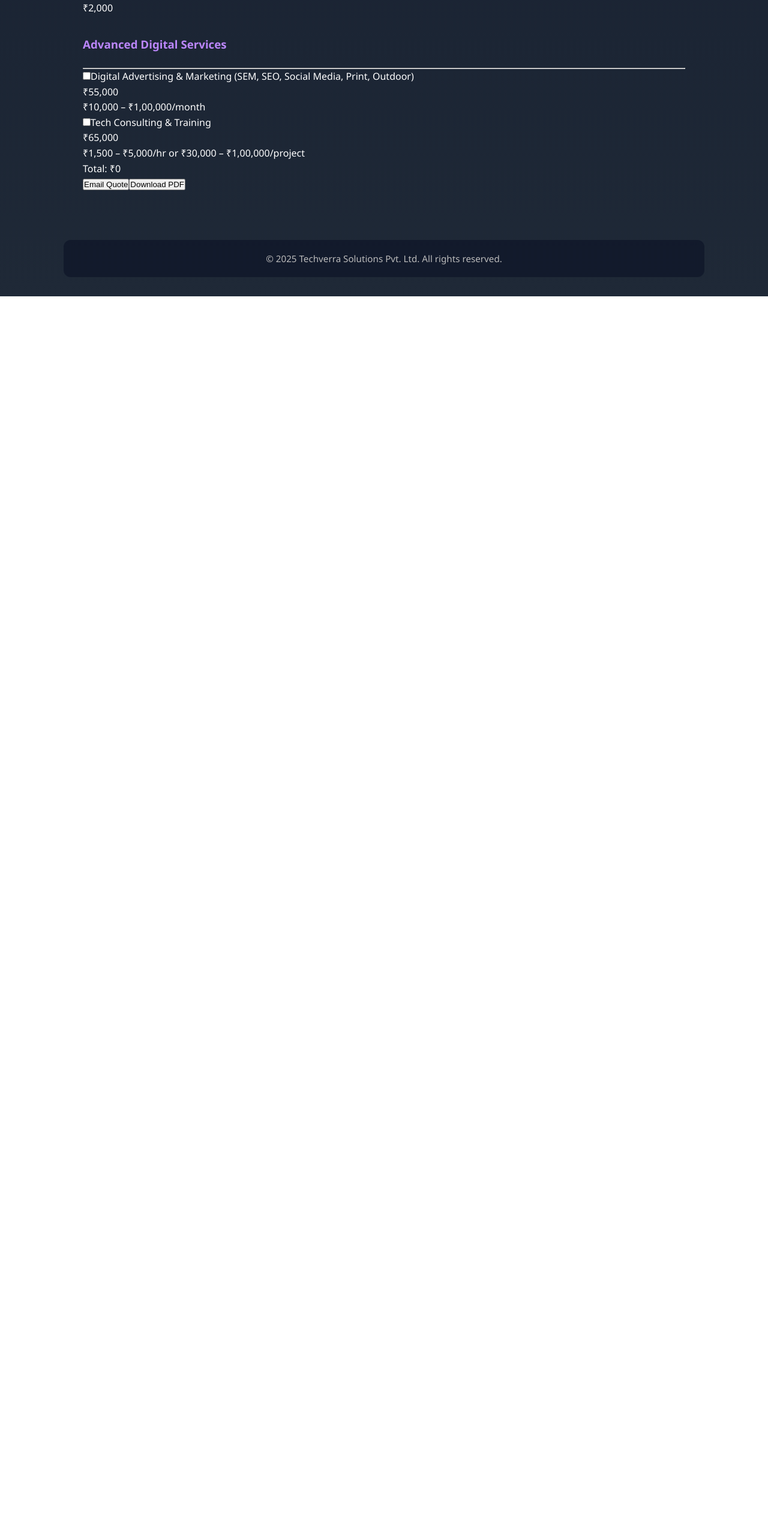
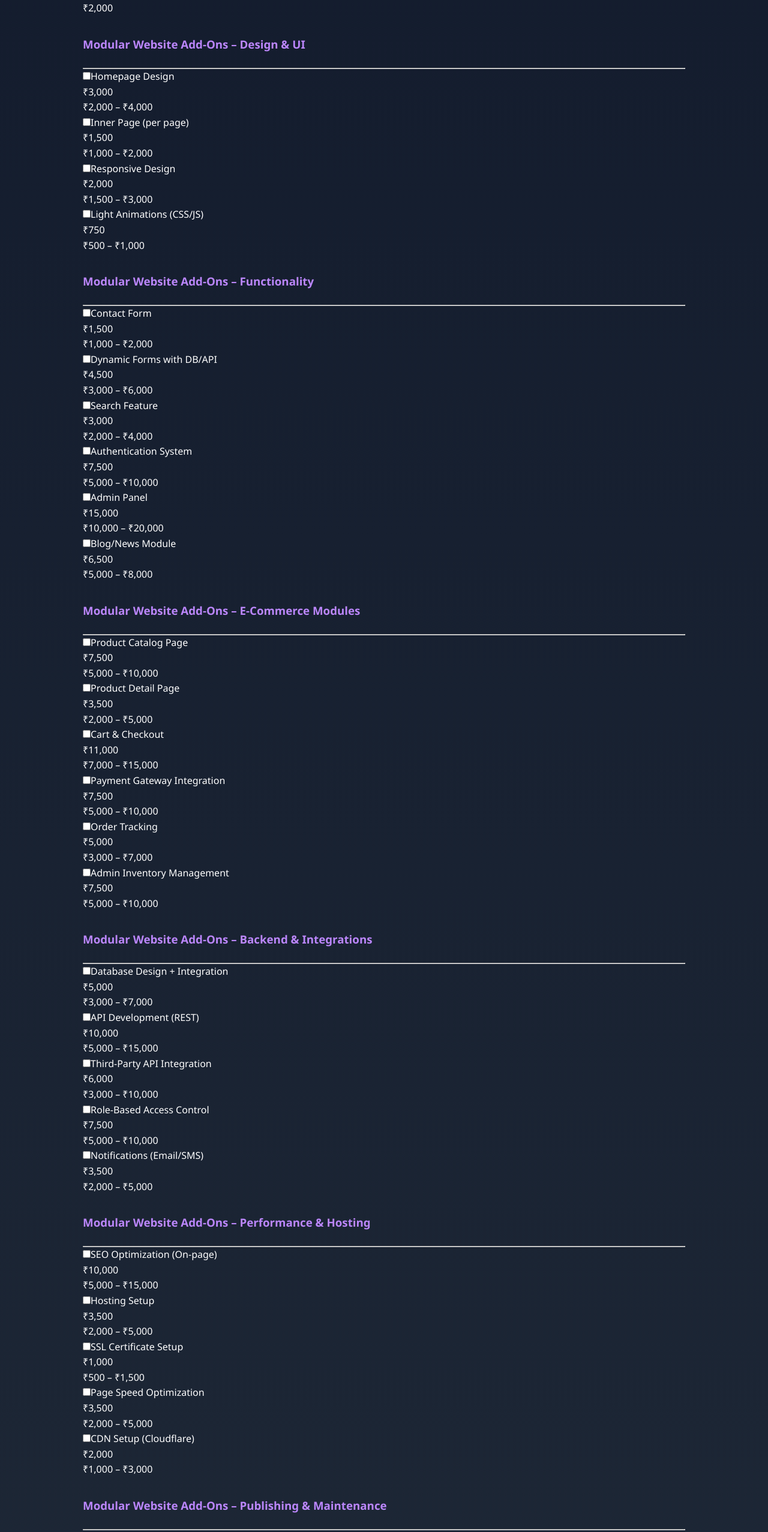
Before and after one commit to nitinsatya2520/techverra, a React (Create React App) app: page /full-estimator in a window 1280 px wide. Shown: the part 1509-4063 px from the top of the page at 60% size. Before the commit the page ends 2003 px from the top, so only its background shows below. Built offline with nearby package versions, Linux system fonts and the light colour scheme; no server answers.

Commit message:
first commit

```diff
--- a/public/index.html
+++ b/public/index.html
@@ -5,27 +5,33 @@
   <link rel="icon" href="%PUBLIC_URL%/favicon.ico" />
   <meta name="viewport" content="width=device-width, initial-scale=1" />
   <meta name="theme-color" content="#000000" />
-    <meta
-      name="description"
-      content="Techverra Solutions is a dynamic IT and digital services company specializing in software development, digital marketing, web platform creation, and technology consulting. We aim to digitally transform businesses across industries with innovative, customized solutions."
-    />
+
+  <title>Techverra Solutions | Software & Digital Marketing Agency</title>
+
+  <!-- Primary Meta Description -->
+  <meta name="description" content="Techverra Solutions is a dynamic IT and digital services company specializing in software development, digital marketing, web platform creation, and technology consulting. We aim to digitally transform businesses across industries with innovative, customized solutions." />
+  <meta name="keywords" content="Techverra Solutions, software development, digital marketing, web development, IT consulting, app development, SEO services, data analytics" />
+  <meta name="author" content="Techverra Solutions" />
+  <meta name="robots" content="index, follow" />
+
+  <!-- Open Graph / Facebook -->
+  <meta property="og:type" content="website" />
+  <meta property="og:url" content="http://techverrasolutions.vercel.app/" />
+  <meta property="og:title" content="Techverra Solutions | Software & Digital Marketing Agency" />
+  <meta property="og:description" content="We build innovative software and marketing solutions tailored for businesses and startups." />
+  <meta property="og:image" content="http://techverrasolutions.vercel.app/preview.jpg" />
+
+  <!-- Twitter -->
+  <meta name="twitter:card" content="summary_large_image" />
+  <meta name="twitter:url" content="http://techverrasolutions.vercel.app/" />
+  <meta name="twitter:title" content="Techverra Solutions | Software & Digital Marketing Agency" />
+  <meta name="twitter:description" content="We build innovative software and marketing solutions tailored for businesses and startups." />
+  <meta name="twitter:image" content="http://techverrasolutions.vercel.app/preview.jpg" />
+
   <link rel="apple-touch-icon" href="%PUBLIC_URL%/logo192.png" />
-    <!--
-      manifest.json provides metadata used when your web app is installed on a
-      user's mobile device or desktop. See https://developers.google.com/web/fundamentals/web-app-manifest/
-    -->
   <link rel="manifest" href="%PUBLIC_URL%/manifest.json" />
-    <!--
-      Notice the use of %PUBLIC_URL% in the tags above.
-      It will be replaced with the URL of the `public` folder during the build.
-      Only files inside the `public` folder can be referenced from the HTML.
+</head>
 
-      Unlike "/favicon.ico" or "favicon.ico", "%PUBLIC_URL%/favicon.ico" will
-      work correctly both with client-side routing and a non-root public URL.
-      Learn how to configure a non-root public URL by running `npm run build`.
-    -->
-    <title>Techverra Solutions</title>
-  </head>
   <body>
     <noscript>Techverra Solutions is a dynamic IT and digital services company specializing in software development, digital marketing, web platform creation, and technology consulting. We aim to digitally transform businesses across industries with innovative, customized solutions.</noscript>
     <div id="root"></div>
--- a/src/pages/FullEstimator.js
+++ b/src/pages/FullEstimator.js
@@ -37,21 +37,72 @@
     ],
   },
    {
-    category: "Advanced Digital Services",
+    category: "Modular Website Add-Ons – Design & UI",
     items: [
-      {
-        label: "Digital Advertising & Marketing (SEM, SEO, Social Media, Print, Outdoor)",
-        price: 55000,
-        note: "₹10,000 – ₹1,00,000/month"
-      },
-   {
-        label: "Tech Consulting & Training",
-        price: 65000,
-        note: "₹1,500 – ₹5,000/hr or ₹30,000 – ₹1,00,000/project"
-      },
+      { label: "Homepage Design", price: 3000, note: "₹2,000 – ₹4,000" },
+      { label: "Inner Page (per page)", price: 1500, note: "₹1,000 – ₹2,000" },
+      { label: "Responsive Design", price: 2000, note: "₹1,500 – ₹3,000" },
+      { label: "Light Animations (CSS/JS)", price: 750, note: "₹500 – ₹1,000" }
+    ]
+  },
+  {
+    category: "Modular Website Add-Ons – Functionality",
+    items: [
+      { label: "Contact Form", price: 1500, note: "₹1,000 – ₹2,000" },
+      { label: "Dynamic Forms with DB/API", price: 4500, note: "₹3,000 – ₹6,000" },
+      { label: "Search Feature", price: 3000, note: "₹2,000 – ₹4,000" },
+      { label: "Authentication System", price: 7500, note: "₹5,000 – ₹10,000" },
+      { label: "Admin Panel", price: 15000, note: "₹10,000 – ₹20,000" },
+      { label: "Blog/News Module", price: 6500, note: "₹5,000 – ₹8,000" }
+    ]
+  },
+  {
+    category: "Modular Website Add-Ons – E-Commerce Modules",
+    items: [
+      { label: "Product Catalog Page", price: 7500, note: "₹5,000 – ₹10,000" },
+      { label: "Product Detail Page", price: 3500, note: "₹2,000 – ₹5,000" },
+      { label: "Cart & Checkout", price: 11000, note: "₹7,000 – ₹15,000" },
+      { label: "Payment Gateway Integration", price: 7500, note: "₹5,000 – ₹10,000" },
+      { label: "Order Tracking", price: 5000, note: "₹3,000 – ₹7,000" },
+      { label: "Admin Inventory Management", price: 7500, note: "₹5,000 – ₹10,000" }
+    ]
+  },
+  {
+    category: "Modular Website Add-Ons – Backend & Integrations",
+    items: [
+      { label: "Database Design + Integration", price: 5000, note: "₹3,000 – ₹7,000" },
+      { label: "API Development (REST)", price: 10000, note: "₹5,000 – ₹15,000" },
+      { label: "Third-Party API Integration", price: 6000, note: "₹3,000 – ₹10,000" },
+      { label: "Role-Based Access Control", price: 7500, note: "₹5,000 – ₹10,000" },
+      { label: "Notifications (Email/SMS)", price: 3500, note: "₹2,000 – ₹5,000" }
+    ]
+  },
+  {
+    category: "Modular Website Add-Ons – Performance & Hosting",
+    items: [
+      { label: "SEO Optimization (On-page)", price: 10000, note: "₹5,000 – ₹15,000" },
+      { label: "Hosting Setup", price: 3500, note: "₹2,000 – ₹5,000" },
+      { label: "SSL Certificate Setup", price: 1000, note: "₹500 – ₹1,500" },
+      { label: "Page Speed Optimization", price: 3500, note: "₹2,000 – ₹5,000" },
+      { label: "CDN Setup (Cloudflare)", price: 2000, note: "₹1,000 – ₹3,000" }
+    ]
+  },
+  {
+    category: "Modular Website Add-Ons – Publishing & Maintenance",
+    items: [
+      { label: "App/Play Store Publishing (for PWA)", price: 3000 },
+      { label: "Site Uptime Monitoring", price: 1500, note: "₹1,000 – ₹2,000/mo" },
+      { label: "Maintenance (Basic to Premium)", price: 6000, note: "₹2,000 – ₹10,000/mo" }
+    ]
+  },
+  {
+    category: "Upsell Bundles",
+    items: [
+      { label: "Launch-Ready Kit", price: 10000, note: "₹8,000 – ₹12,000" },
+      { label: "App Publishing Kit", price: 5000, note: "₹4,000 – ₹6,000" },
+      { label: "Analytics Kit", price: 3000, note: "₹2,500 – ₹4,000" }
     ]
   }
-
 ];
 
 export default function FullEstimator() {
@@ -92,7 +143,7 @@
   const generatePDF = () => {
     const doc = new jsPDF();
     doc.setFontSize(14);
-    doc.text = "TechVerra Estimate", 10, 10;
+    doc.text("TechVerra Solutions Pvt. Ltd. Estimate", 10, 10);
     doc.text(`Client: ${clientName}`, 10, 20);
     doc.text(`Email: ${clientEmail}`, 10, 30);
     doc.text("Selected Services:", 10, 45);
```
Lines whose indentation alone changed are shown as unchanged.
